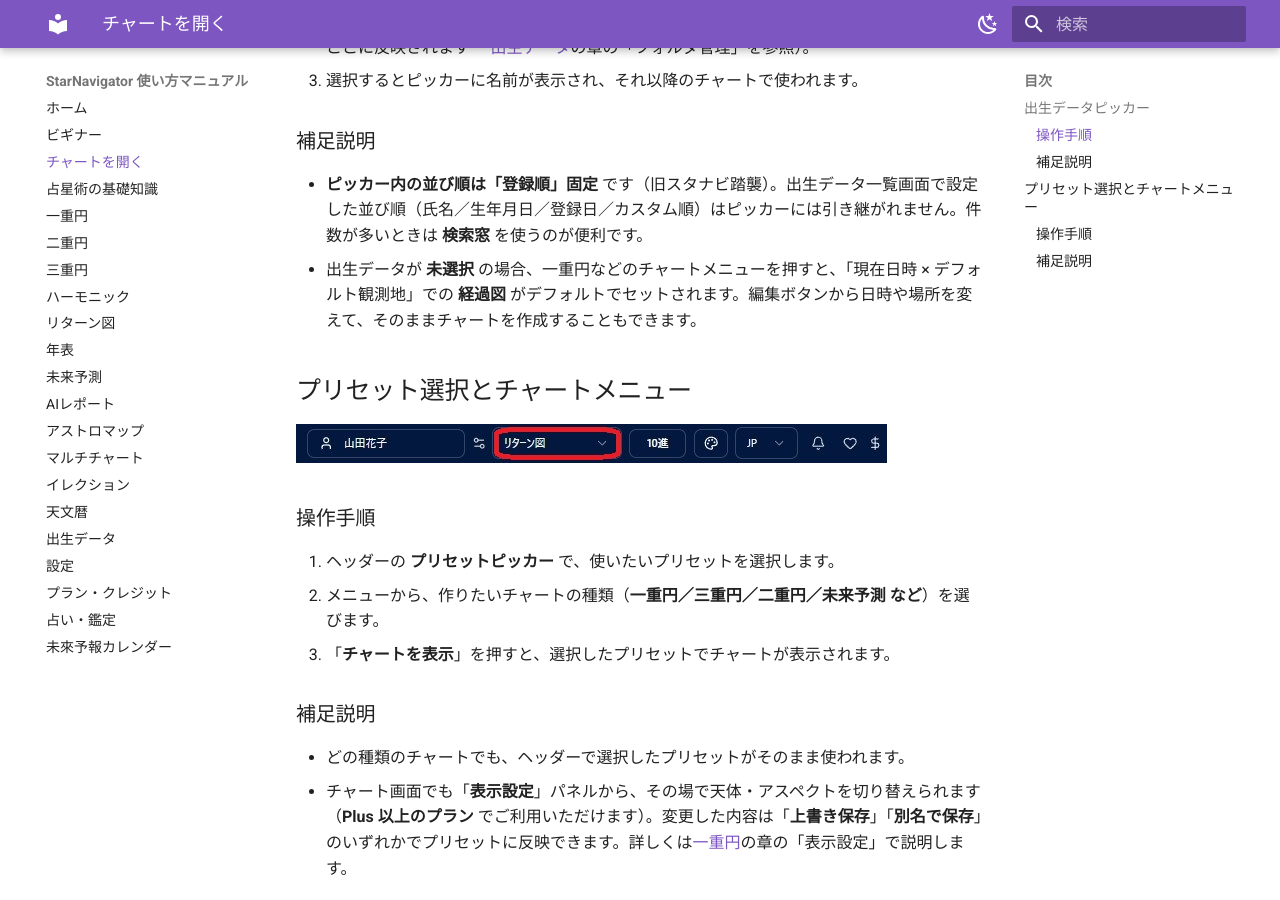
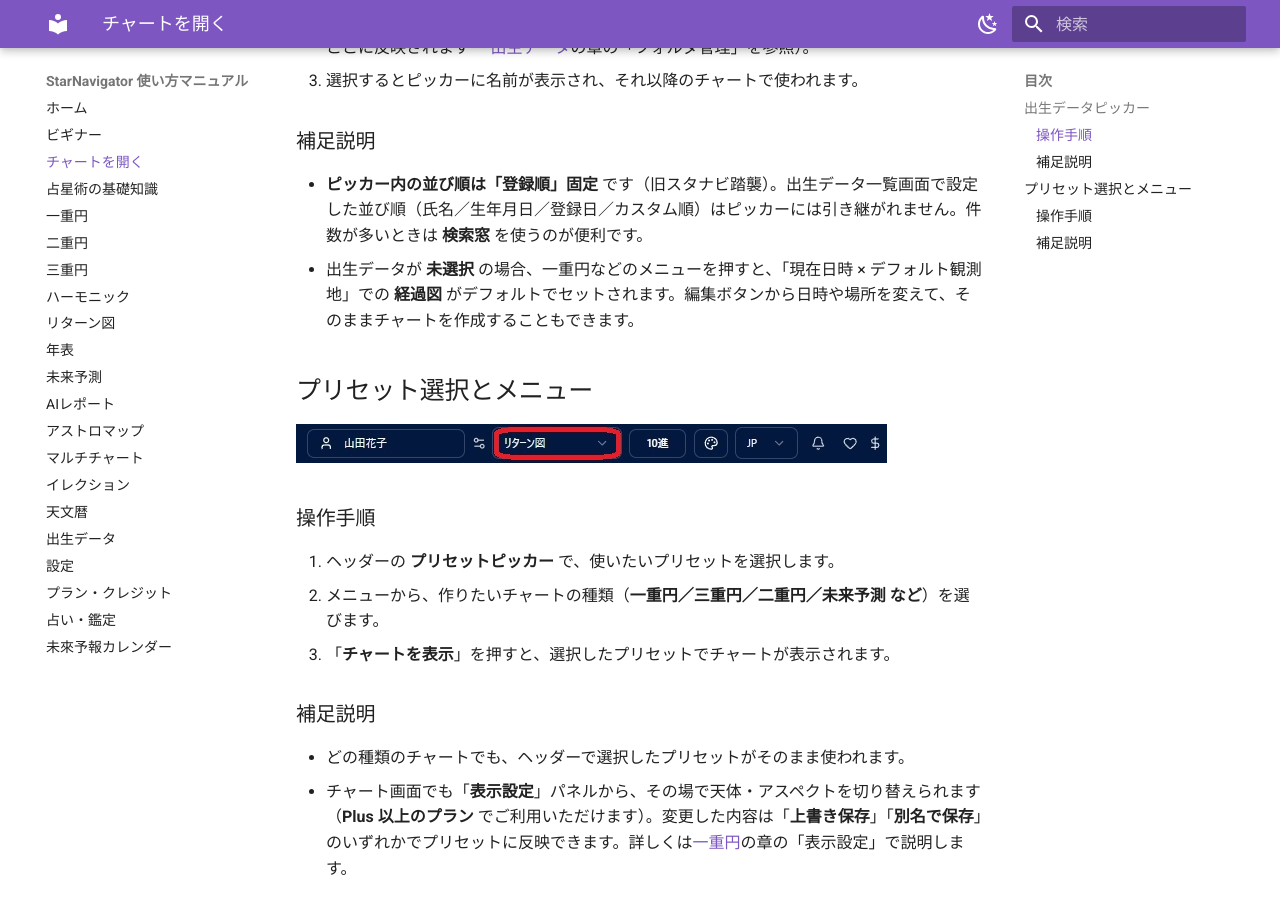
Before and after one commit to KeikoKagawa/starnavi-manual, an MkDocs documentation site: the page built from docs/open-chart.md, in a window 1280 px wide and 900 px high, scrolled down 524 px. Built offline with MkDocs 1.6.1 and Material for MkDocs 9.7.7, drawn with Linux system fonts in a browser that asks for light colours.

Commit message:
content: 龍頭図セレクタ画像追加＋文言修正(印刷表現/チャートメニュー→メニュー)
- 一重円: チャートタイプ選択(通常/龍頭図/龍尾図)のスクショを追加、印刷の説明を自然な表現に
- チャートを開く: 見出しと本文の「チャートメニュー」を「メニュー」に統一

Co-Authored-By: Claude Fable 5 <noreply@anthropic.com>

```diff
--- a/docs/open-chart.md
+++ b/docs/open-chart.md
@@ -16,9 +16,9 @@
 ### 補足説明
 
 - **ピッカー内の並び順は「登録順」固定** です（旧スタナビ踏襲）。出生データ一覧画面で設定した並び順（氏名／生年月日／登録日／カスタム順）はピッカーには引き継がれません。件数が多いときは **検索窓** を使うのが便利です。
-- 出生データが **未選択** の場合、一重円などのチャートメニューを押すと、「現在日時 × デフォルト観測地」での **経過図** がデフォルトでセットされます。編集ボタンから日時や場所を変えて、そのままチャートを作成することもできます。
+- 出生データが **未選択** の場合、一重円などのメニューを押すと、「現在日時 × デフォルト観測地」での **経過図** がデフォルトでセットされます。編集ボタンから日時や場所を変えて、そのままチャートを作成することもできます。
 
-## プリセット選択とチャートメニュー
+## プリセット選択とメニュー
 
 ![ヘッダーのプリセットピッカー(赤枠)。ここで選んだプリセットがすべてのチャートで使われる](assets/open-chart-02-preset-picker.jpg)
 
```
Also changed, not shown: docs/single-chart.md (+3 -1 lines), docs/assets/single-chart-07-dragon-selector.png (added).
